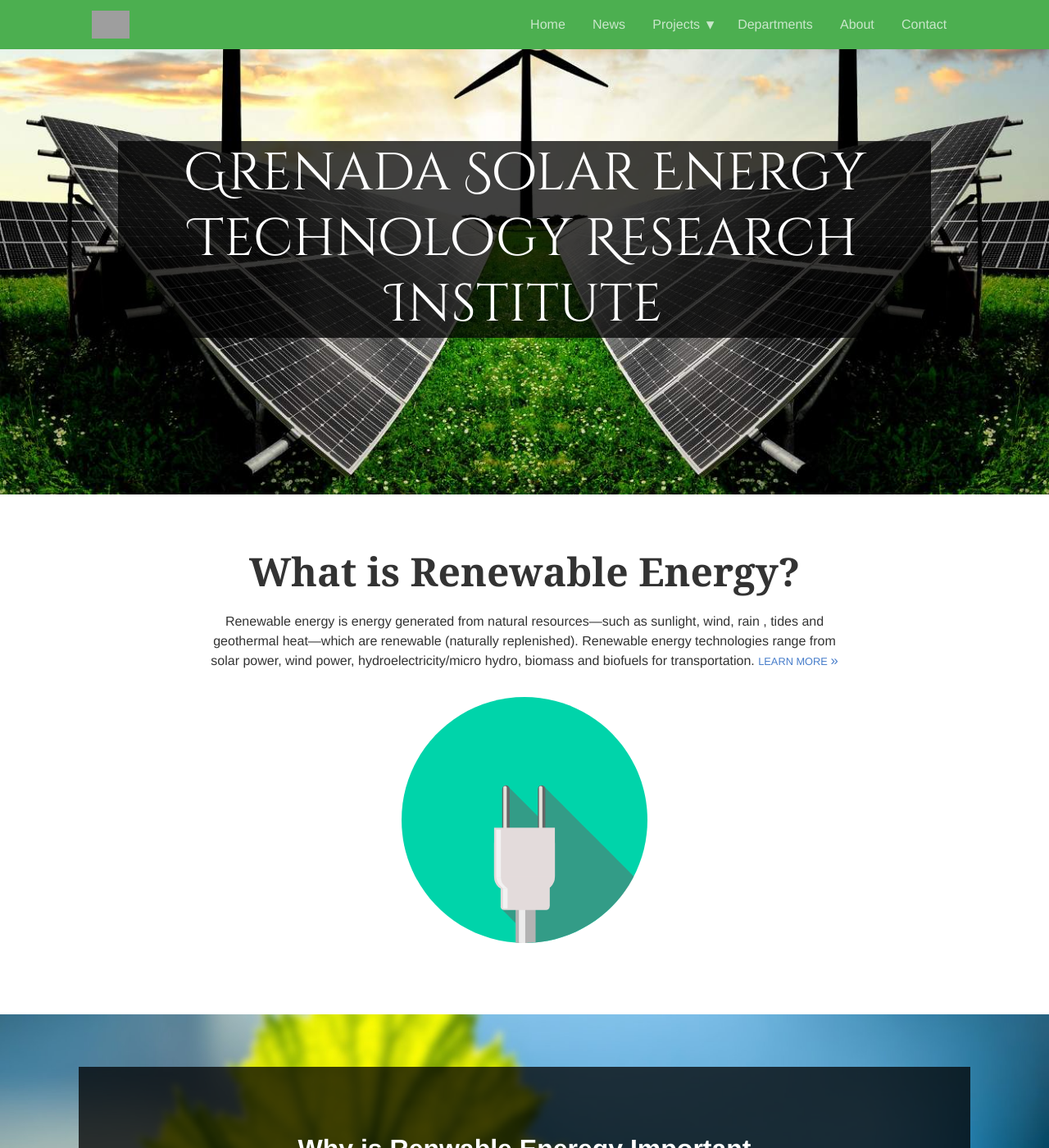
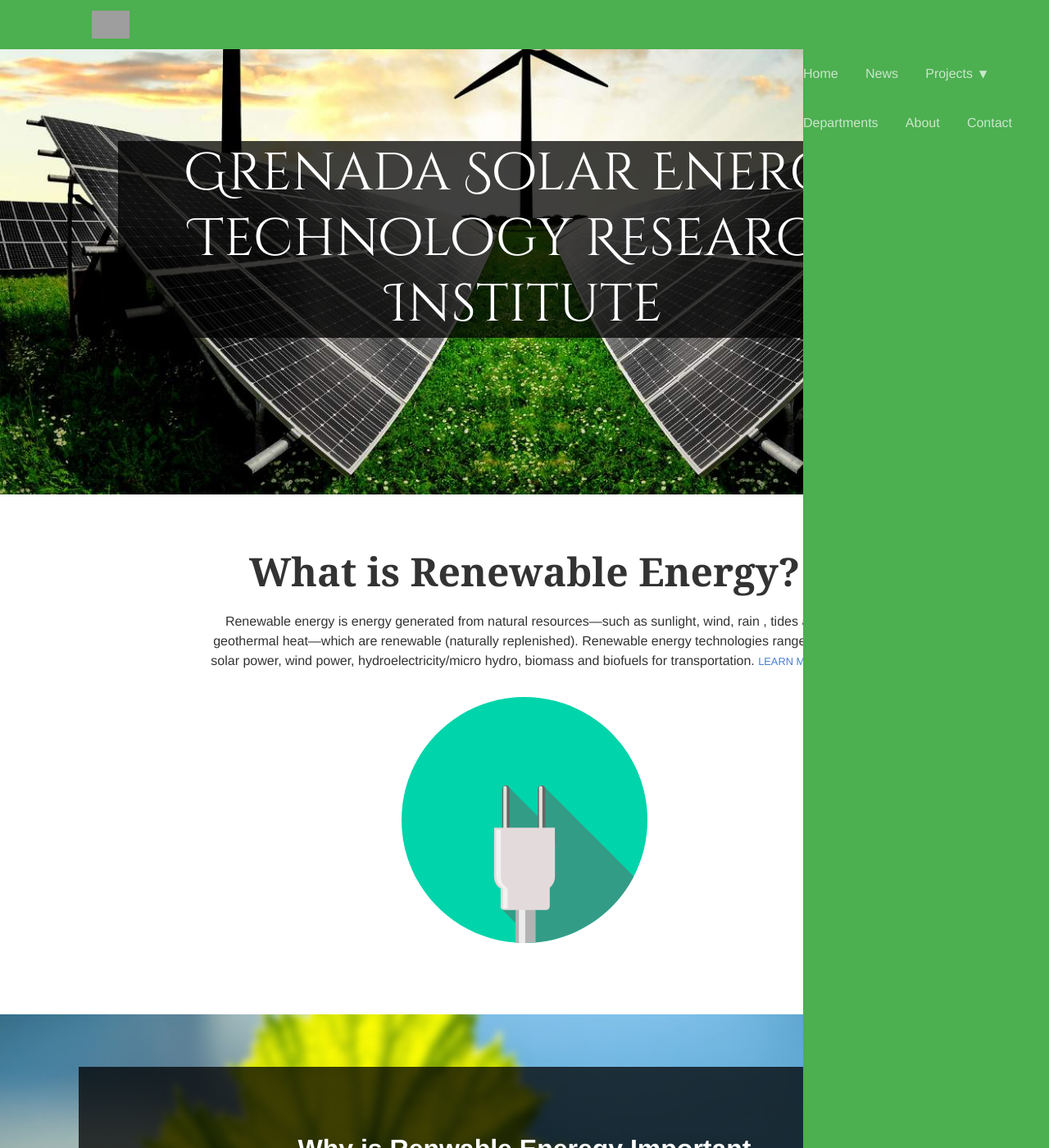
Before and after one commit to kerrongordon/gottem, a Jekyll site: the page built from index.html, in a window 1280 px wide and 1400 px high. Shown: the whole window at 82% size. Built offline with Jekyll 4.4.1, drawn with Linux system fonts in a browser that asks for light colours; nearby versions of some CDN libraries; grey boxes are pictures that could not be loaded.

Commit message:
test menu

```diff
--- a/_sass/elements/_menubar.scss
+++ b/_sass/elements/_menubar.scss
@@ -82,10 +82,15 @@ header.navigation {
     clear: both;
     display: none;
     margin: 0 auto;
-    overflow: visible;
-    padding: 0;
-    width: 100%;
+    overflow: scroll;
     z-index: 9999;
+    position: fixed;
+    width: 300px;
+    top: 60px;
+    right: 0;
+    height: 100%;
+    padding: 20px;
+    background: #4caf50;
 
     @include media ($horizontal-bar-mode) {
       display: inline;
```
